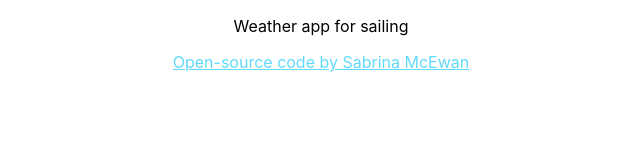
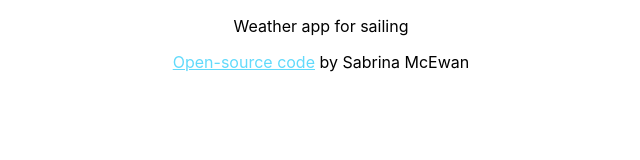
Before and after one commit to SabMc/sailing-weather-react, a React (Create React App) app: page / in a window 1280 px wide. Shown: the top 160 px of the page, without its empty margins (319-959 px from the left). Built offline with nearby package versions, Linux system fonts and the light colour scheme.

Commit message:
Add personal link

```diff
--- a/src/App.js
+++ b/src/App.js
@@ -4,14 +4,16 @@ function App() {
   return (
     <div className="App">
       <p>Weather app for sailing</p>
-      <a
-        className="App-link"
-        href="https://reactjs.org"
-        target="_blank"
-        rel="noopener noreferrer"
-      >
-        Open-source code by Sabrina McEwan
-      </a>
+      <footer>
+        <a
+          className="App-link"
+          href="https://github.com/SabMc/sailing-weather-react"
+          target="_blank"
+        >
+          Open-source code
+        </a>{" "}
+        by Sabrina McEwan
+      </footer>
     </div>
   );
 }
```
